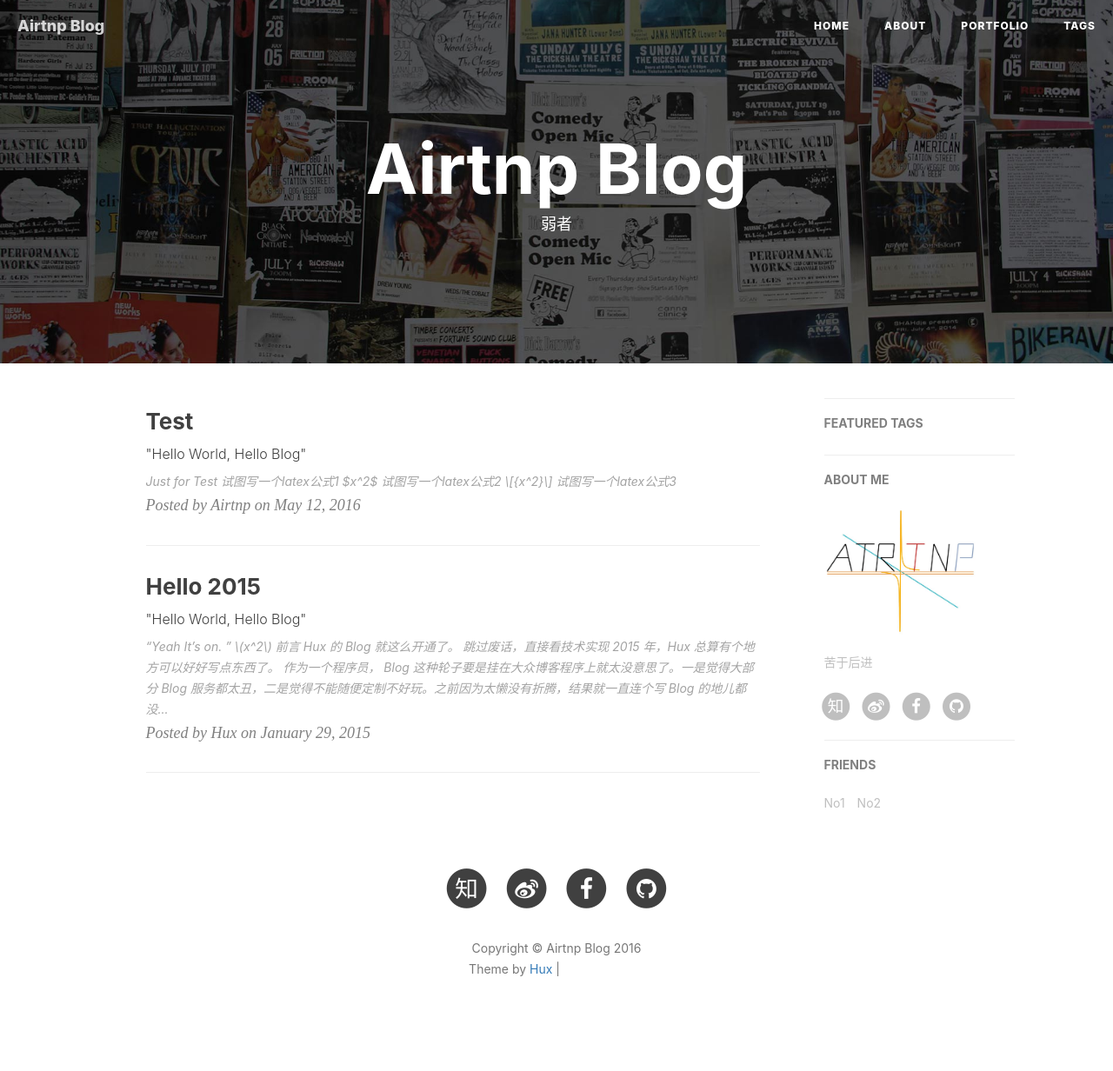
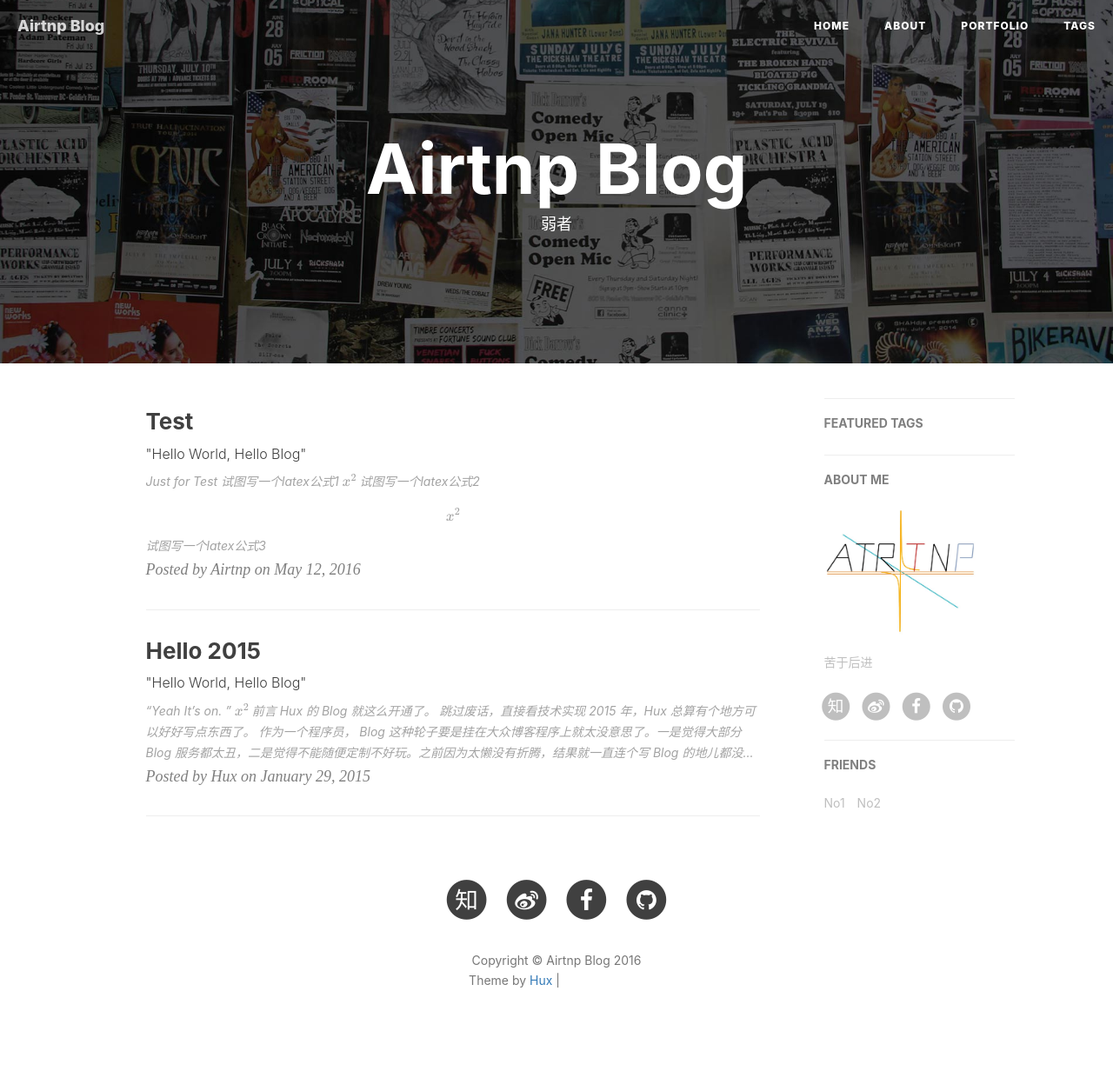
Before and after one commit to Airtnp/Airtnp.github.io, a Jekyll site: the page built from index.html, in a window 1280 px wide. Shown: the whole page at 87% size. Built offline with Jekyll 4.4.1, drawn with Linux system fonts in a browser that asks for light colours; nearby versions of some CDN libraries; formulas are drawn with MathJax 3; the list of posts is cut into pages by our own code; comment, search, counter and statistics services are not loaded; part of the change alters nothing that is shown; grey boxes are pictures that could not be loaded.

```diff
--- a/_includes/head.html
+++ b/_includes/head.html
@@ -39,7 +39,21 @@
         <script src="https://oss.maxcdn.com/libs/html5shiv/3.7.0/html5shiv.js"></script>
         <script src="https://oss.maxcdn.com/libs/respond.js/1.4.2/respond.min.js"></script>
     <![endif]-->
-
+    <script type="text/x-mathjax-config">
+        MathJax.Hub.Config({
+          jax: ["input/TeX", "output/HTML-CSS"],
+          tex2jax: {
+            inlineMath: [ ['$', '$'], ["\(", "\)"] ],
+            displayMath: [ ['$$', '$$'], ["\[", "\]"] ],
+            processEscapes: true,
+            skipTags: ['script', 'noscript', 'style', 'textarea', 'pre', 'code']
+          }
+          //,
+          //displayAlign: "left",
+          //displayIndent: "2em"
+        });
+    </script>
+<script src="http://cdn.mathjax.org/mathjax/latest/MathJax.js?config=TeX-AMS_HTML" type="text/javascript"></script>
     <!-- ga & ba script hoook -->
     <script></script>
 </head>
```
